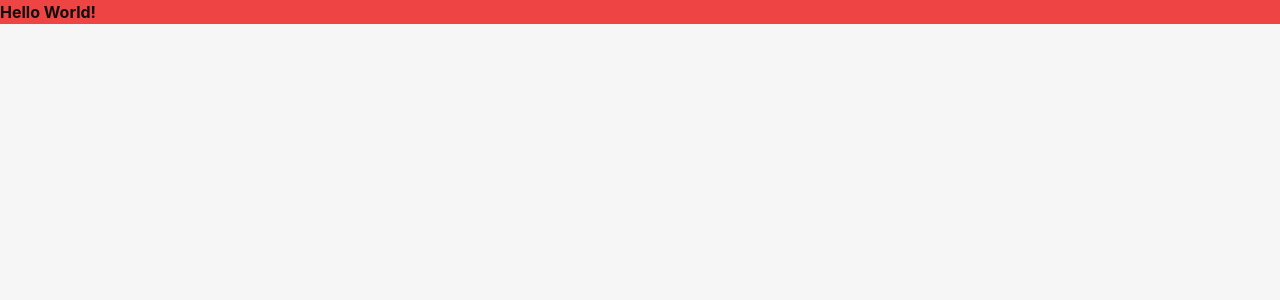
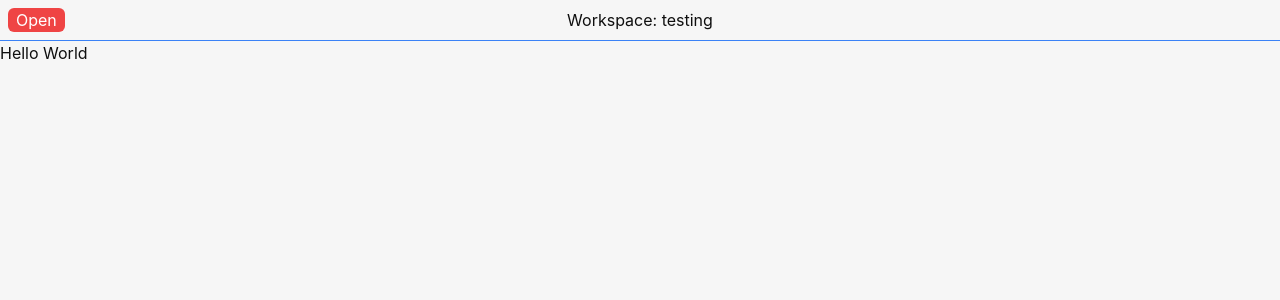
Before and after one commit to Hehk/duckie, a React (Vite) app: page / in a window 1280 px wide. Shown: the top 300 px of the page. Built offline with nearby package versions, Linux system fonts and the light colour scheme.

Commit message:
Setting up a basic ui in typescript

```diff
--- a/package.json
+++ b/package.json
@@ -11,14 +11,11 @@
     "format": "prettier --write ."
   },
   "dependencies": {
-    "@rescript/react": "^0.11.0",
     "@tauri-apps/api": "^1.2.0",
     "react": "^18.2.0",
-    "react-dom": "^18.2.0",
-    "rescript": "^10.1.3"
+    "react-dom": "^18.2.0"
   },
   "devDependencies": {
-    "@jihchi/vite-plugin-rescript": "^5.1.0",
     "@tauri-apps/cli": "^1.2.2",
     "@types/node": "^18.7.10",
     "@types/react": "^18.0.15",
--- /dev/null
+++ b/src/app.tsx
@@ -0,0 +1,15 @@
+import { useState } from 'react'
+import SidePanel from './components/side_panel'
+import TitleBar from './components/title_bar'
+
+export default function App() {
+  const [isSidePanelOpen, setIsSidePanelOpen] = useState(false)
+
+  return (
+    <div className="h-screen">
+      <SidePanel isOpen={isSidePanelOpen} toggleSidePanel={() => setIsSidePanelOpen(!isSidePanelOpen)} />
+      <TitleBar openSidePanel={() => setIsSidePanelOpen(true)} />
+      <h1>Hello World</h1>
+    </div>
+  )
+}
--- /dev/null
+++ b/src/components/side_panel.tsx
@@ -0,0 +1,25 @@
+type Props = {
+  isOpen: boolean
+  toggleSidePanel: () => void
+}
+
+function ClosedSidePanel() {
+  return null
+}
+
+function OpenSidePanel({ toggleSidePanel }: Pick<Props, 'toggleSidePanel'>) {
+  return <div className="bg-gray-200 h-screen absolute w-60 p-4 z-10">
+    <div className="flex justify-between">
+      <h1>Duckie</h1>
+      <button className="bg-red-500 text-white px-2 rounded-md" onClick={toggleSidePanel}>Close</button>
+    </div>
+  </div>
+}
+
+export default function SidePanel({ isOpen, toggleSidePanel }: Props) {
+  if (isOpen) {
+    return <OpenSidePanel toggleSidePanel={toggleSidePanel} />
+  } else {
+    return <ClosedSidePanel />
+  }
+}
--- /dev/null
+++ b/src/components/title_bar.tsx
@@ -0,0 +1,10 @@
+type Props = {
+  openSidePanel: () => void
+}
+
+export default function TitleBar({ openSidePanel }: Props) {
+  return <div className="flex border-b border-b-blue-500 p-2">
+    <button className="bg-red-500 text-white px-2 rounded-md absolute" onClick={openSidePanel}>Open</button>
+    <h1 className="m-auto">Workspace: testing</h1>
+  </div>
+}
--- a/src/main.tsx
+++ b/src/main.tsx
@@ -1,12 +1,13 @@
 import React from "react";
 import ReactDOM from "react-dom/client";
+import App from './app'
 import "./styles.css";
 
 const root = document.getElementById("root");
-if (root) {
-  ReactDOM.createRoot(root).render(
-    <React.StrictMode>
-      <div className="bg-red-500 font-bold">Hello World!</div>
-    </React.StrictMode>
-  );
-}
+if (!root) throw new Error("Root element not found")
+
+ReactDOM.createRoot(root).render(
+  <React.StrictMode>
+    <App />
+  </React.StrictMode>
+);
```
Also changed, not shown: 1 other file (tests, documents, lock files or other folders).
